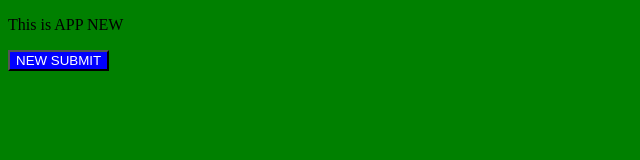
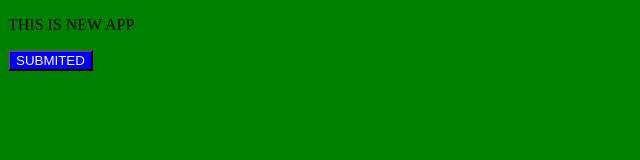
Before and after one commit to NTCVinh/git-tutorial, a plain HTML site: page index.html in a window 1280 px wide. Shown: the full height of the page, 0-640 px from the left. Drawn offline with Linux system fonts and the light colour scheme.

Commit message:
Update index.html

```diff
--- a/index.html
+++ b/index.html
@@ -8,7 +8,7 @@
     <link rel="stylesheet" href="index2.css">
 </head>
 <body>
-    <p>This is APP NEW </p>
-    <button>NEW SUBMIT</button>
+    <p>THIS IS NEW APP </p>
+    <button>SUBMITED</button>
 </body>
 </html>
```
